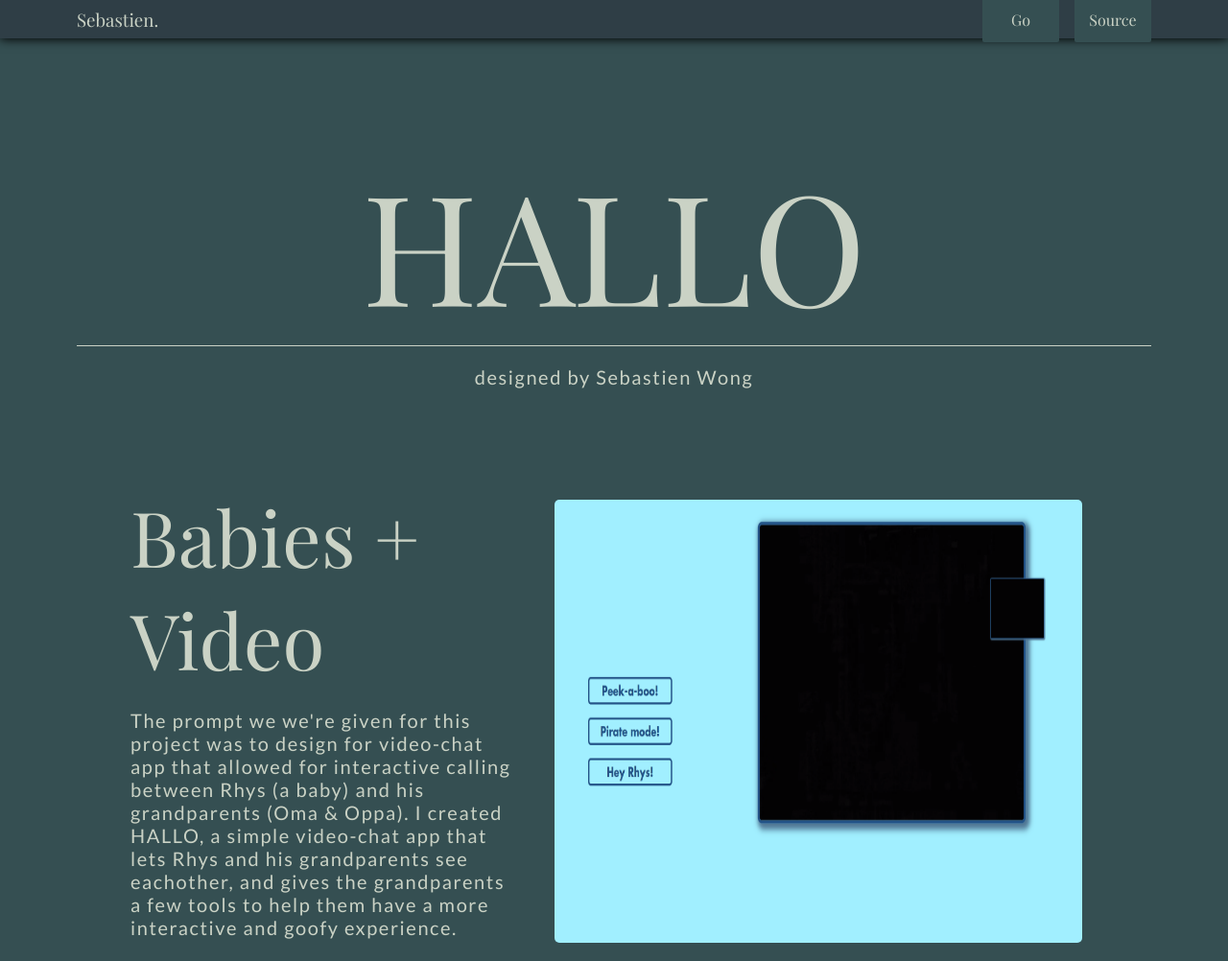
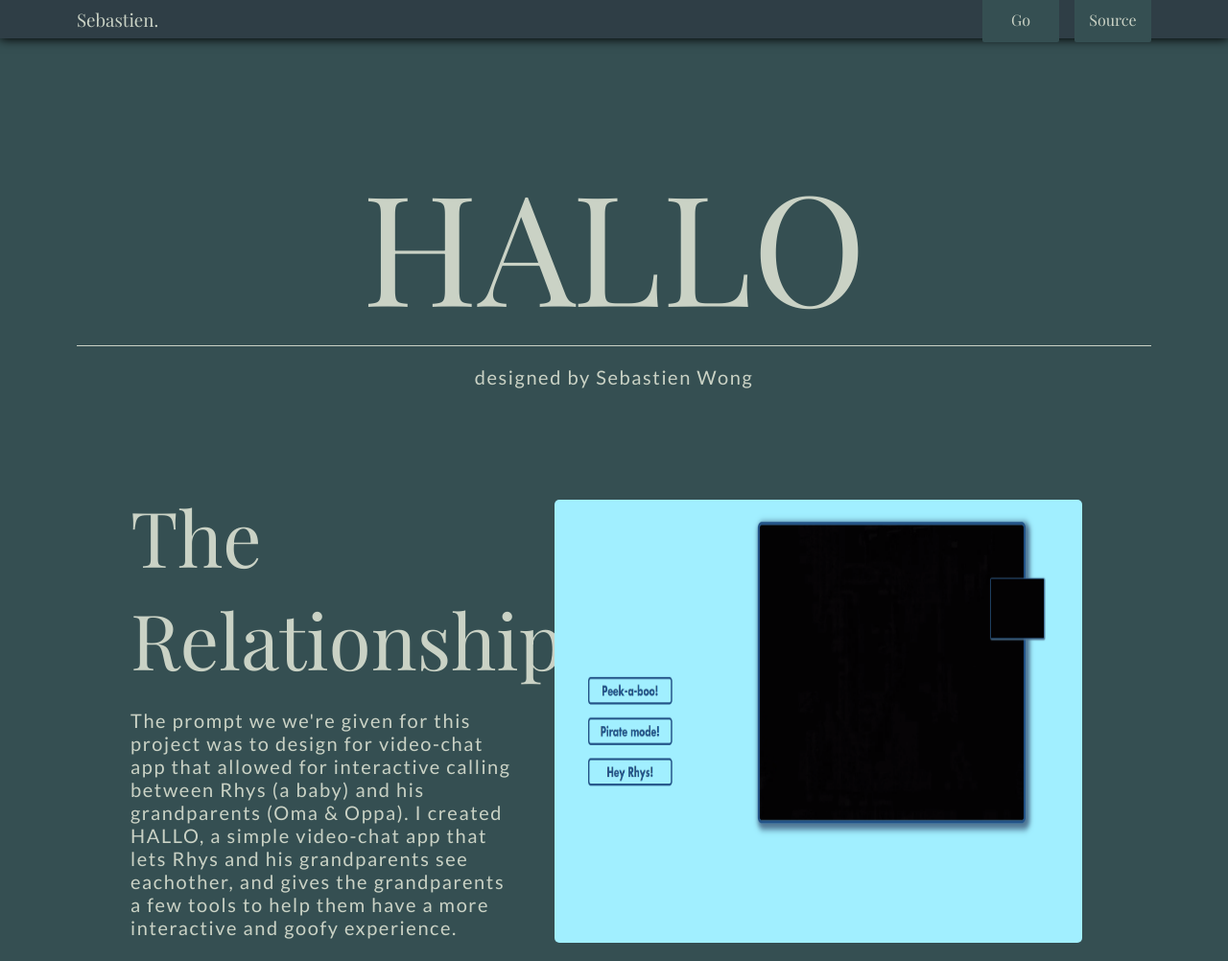
Before and after one commit to sebastienwong/sebwong-portfolio, a website: page public/hallo/index.html in a window 1280 px wide. Shown: the top 1002 px of the page at 96% size. Drawn offline with nearby package versions, Linux system fonts and the light colour scheme; a script that the page names is missing.

Commit message:
small change

```diff
--- a/public/hallo/index.html
+++ b/public/hallo/index.html
@@ -32,7 +32,7 @@
       </p>
       <section class="content">
         <div class="text-wrapper">
-          <h2 class="content-title">Babies + Video</h2>
+          <h2 class="content-title">The Relationship</h2>
           <p class="content-info">
             The prompt we we're given for this project was to design for video-chat app that allowed for
             interactive calling between Rhys (a baby) and his grandparents (Oma & Oppa).
```
